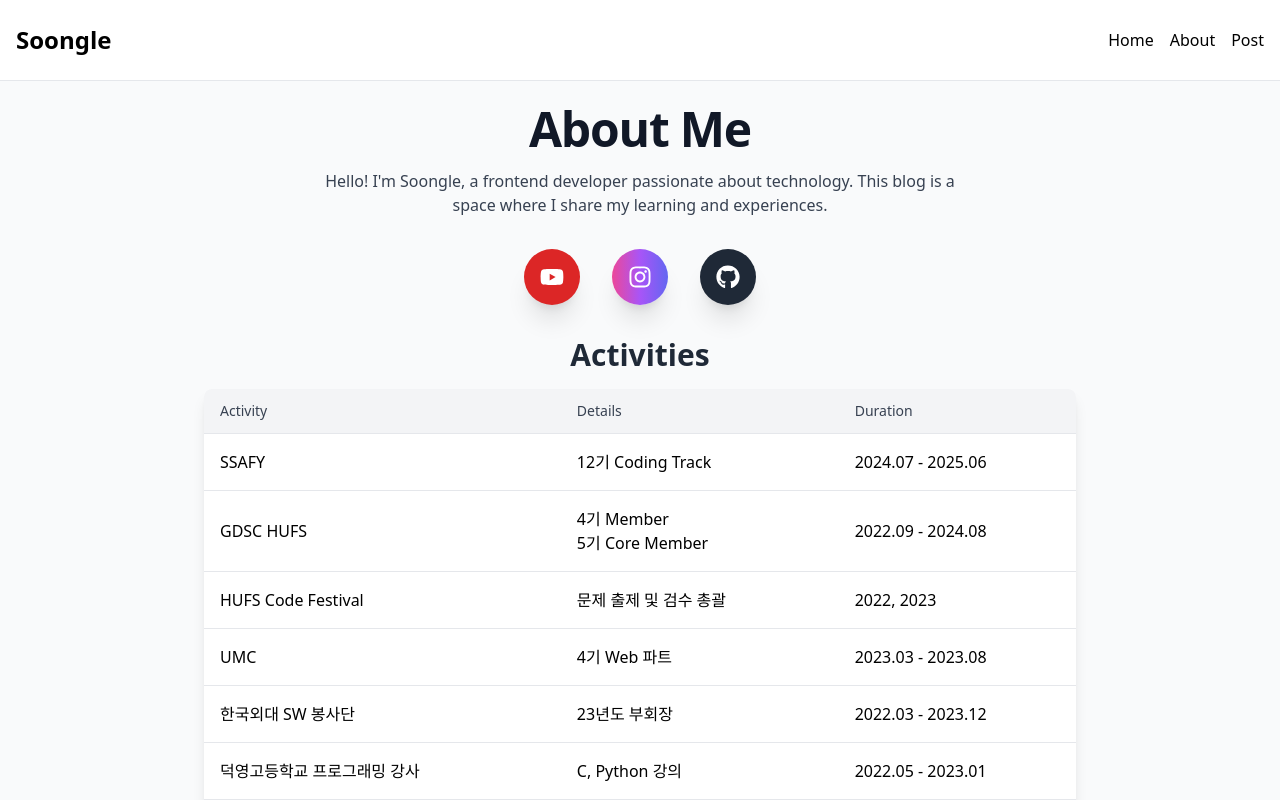
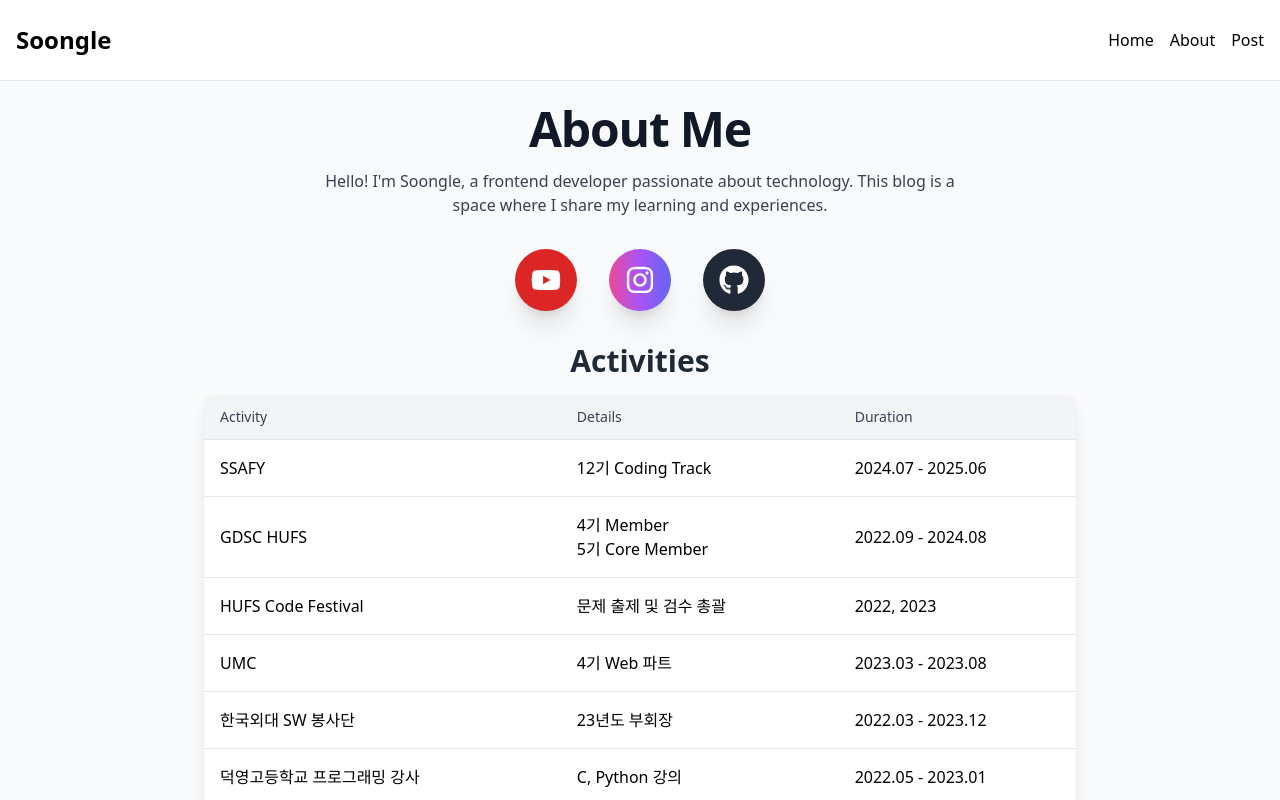
Before and after one commit to s00ngle/soongle-blog, a Next.js app: page /about in a window 1280 px wide. Shown: the top 800 px of the page. Built offline with nearby package versions, Linux system fonts and the light colour scheme.

Commit message:
fix: increase icon size on About page for better visibility

```diff
--- a/app/about/page.tsx
+++ b/app/about/page.tsx
@@ -24,7 +24,7 @@ const AboutPage = () => {
           rel="noopener noreferrer"
           className="p-4 bg-red-600 text-white rounded-full shadow-xl transform hover:scale-110 transition-transform"
         >
-          <FaYoutube className="text-2xl" />
+          <FaYoutube className="text-3xl" />
         </a>
         <a
           href="https://www.instagram.com/kyso_on/"
@@ -32,7 +32,7 @@ const AboutPage = () => {
           rel="noopener noreferrer"
           className="p-4 bg-gradient-to-r from-pink-500 via-purple-500 to-indigo-500 text-white rounded-full shadow-xl transform hover:scale-110 transition-transform"
         >
-          <FaInstagram className="text-2xl" />
+          <FaInstagram className="text-3xl" />
         </a>
         <a
           href="https://github.com/s00ngle"
@@ -40,7 +40,7 @@ const AboutPage = () => {
           rel="noopener noreferrer"
           className="p-4 bg-gray-800 text-white rounded-full shadow-xl transform hover:scale-110 transition-transform"
         >
-          <FaGithub className="text-2xl" />
+          <FaGithub className="text-3xl" />
         </a>
       </div>
 
```
